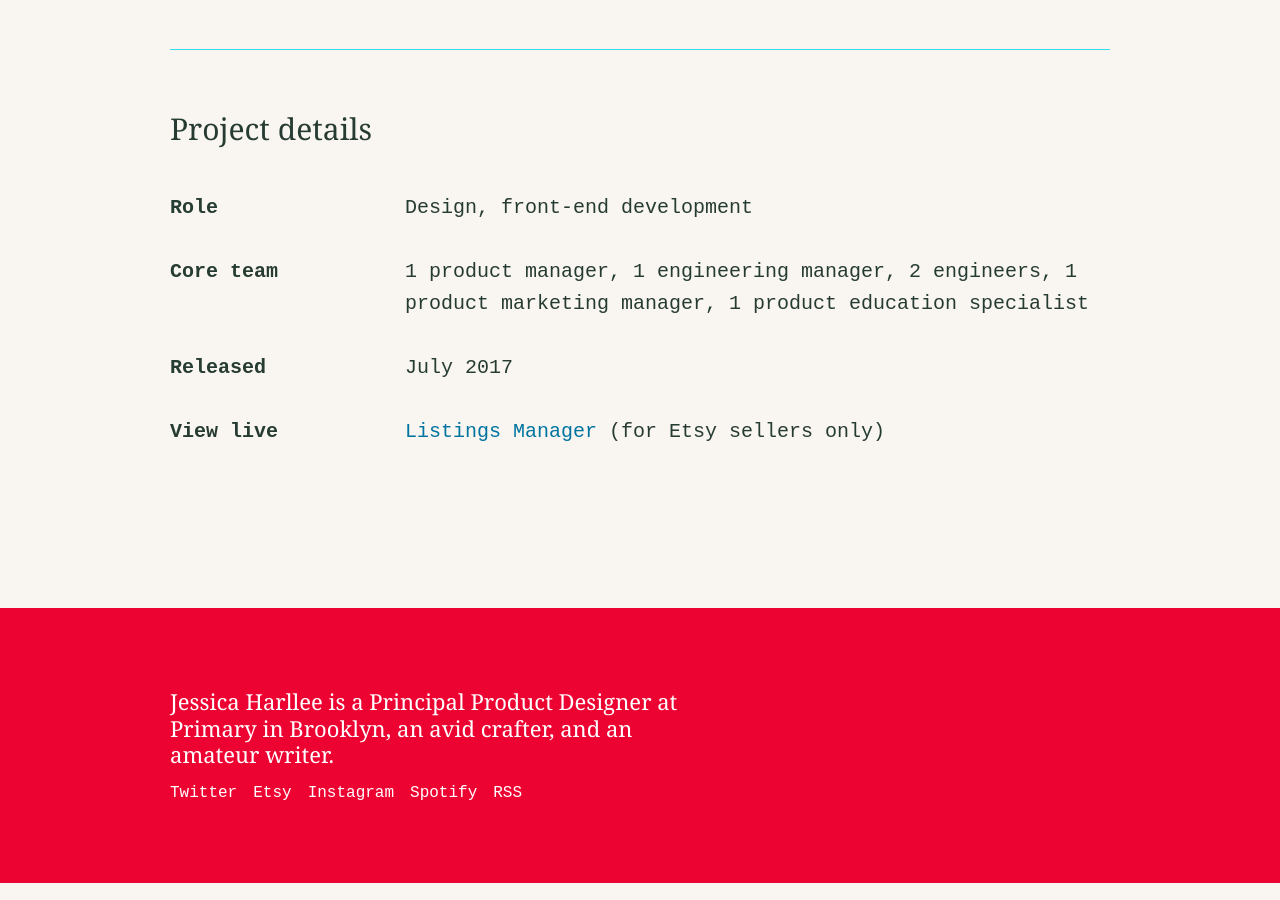
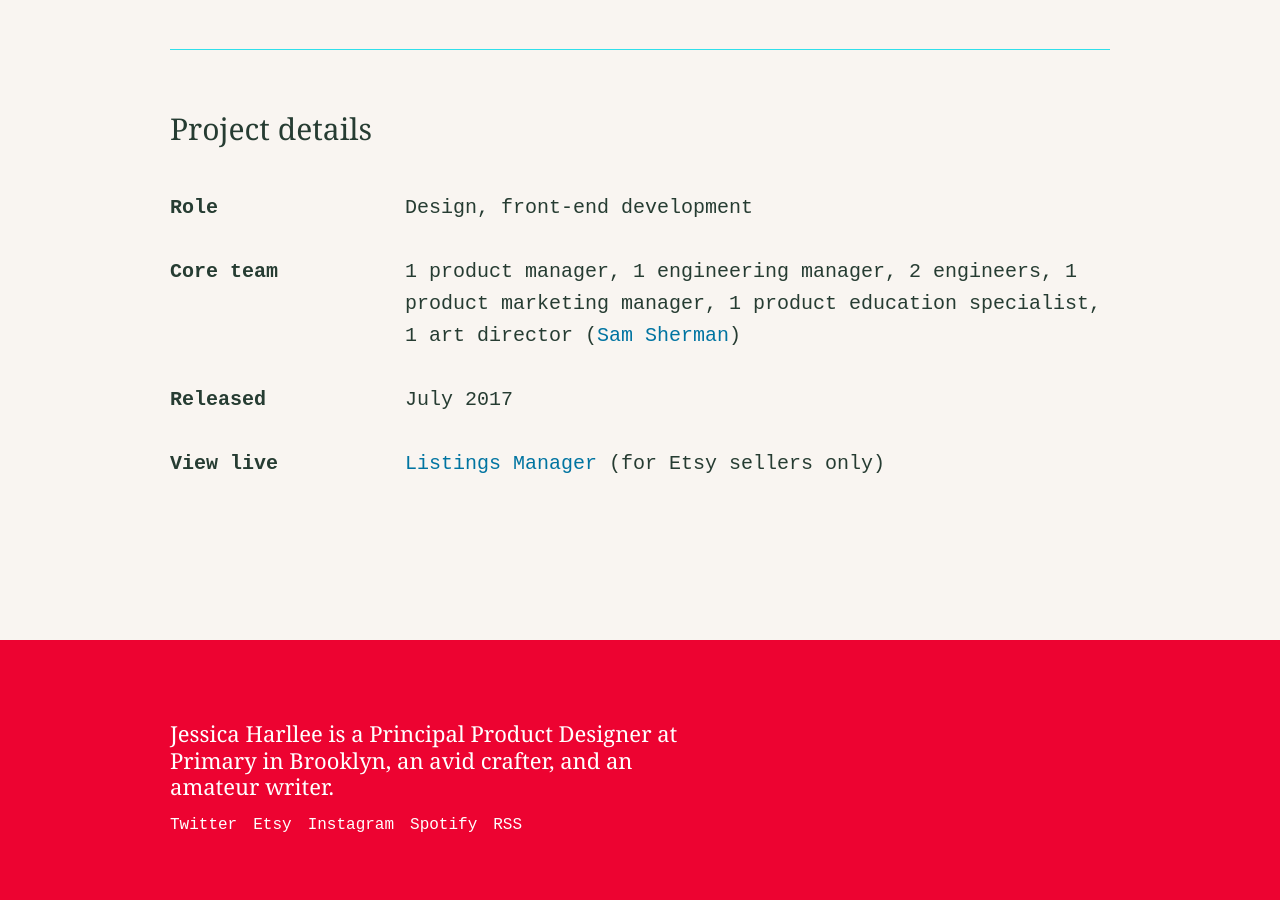
Before and after one commit to harllee/jessicaharllee.com, a Jekyll site: the page built from _work/etsy-listing-photos.markdown, in a window 1280 px wide and 900 px high, scrolled down 7884 px. Built offline with Jekyll 4.4.1, drawn with Linux system fonts in a browser that asks for light colours.

Commit message:
Updated Etsy Listing Photos

```diff
--- a/_work/etsy-listing-photos.markdown
+++ b/_work/etsy-listing-photos.markdown
@@ -136,7 +136,7 @@ As we were launching, we monitored the Etsy forums and our support channels for
 		<h3>Core team</h3>
 	</div>
 	<div>
-		<p>1 product manager, 1 engineering manager, 2 engineers, 1 product marketing manager, 1 product education specialist</p>
+		<p>1 product manager, 1 engineering manager, 2 engineers, 1 product marketing manager, 1 product education specialist, 1 art director (<a href="https://www.linkedin.com/in/samuelsherman">Sam Sherman</a>)</p>
 	</div>
 	<div>
 		<h3>Released</h3>
```
